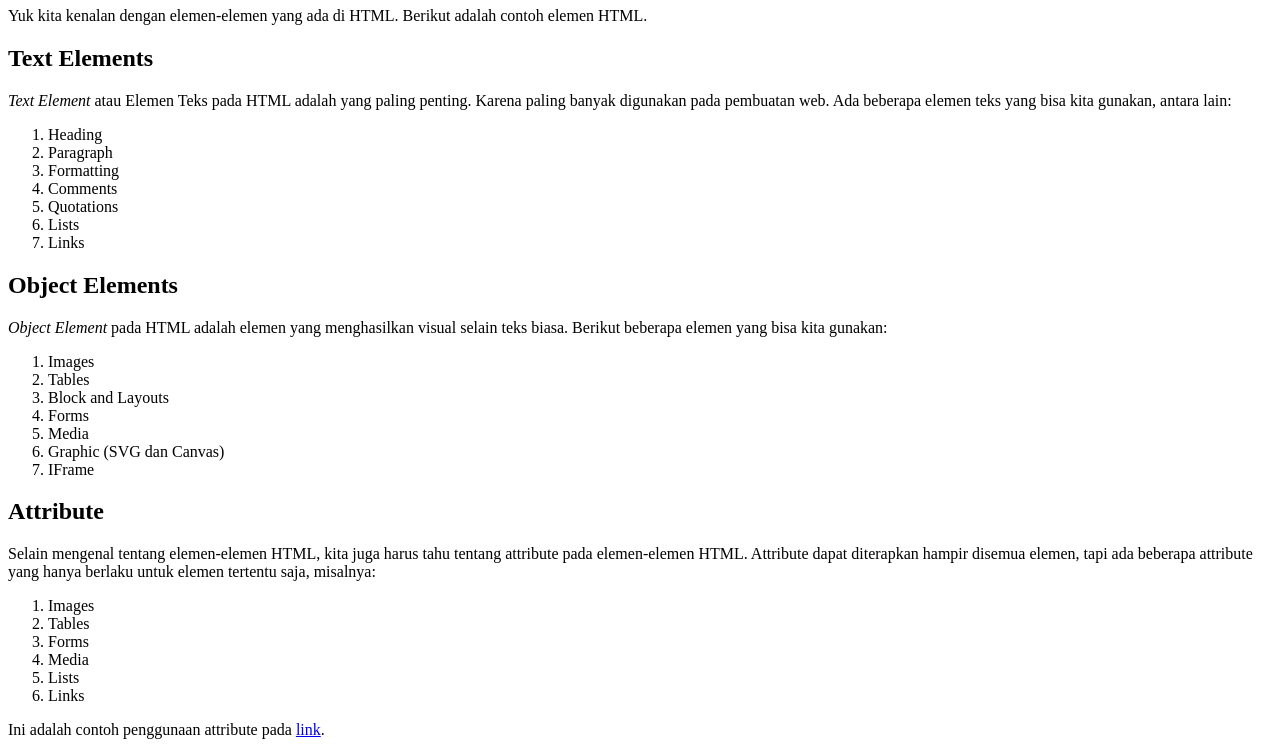
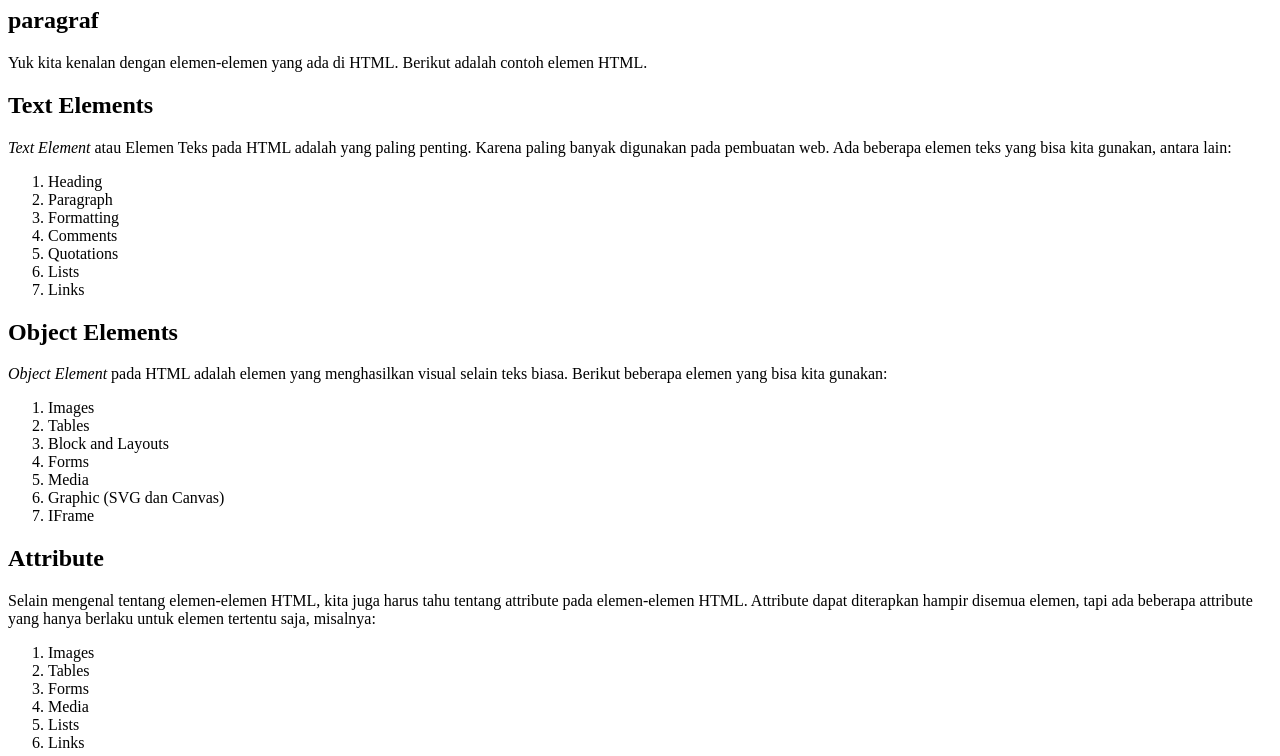
Before and after one commit to HyNusantara/html-fundamentals, a plain HTML site: page elemen.html in a window 1280 px wide. Shown: the part 73-829 px from the top of the page. Drawn offline with Linux system fonts and the light colour scheme.

Commit message:
menambah paragraf

```diff
--- a/elemen.html
+++ b/elemen.html
@@ -6,6 +6,7 @@
 </head>
 <body>
     <h1>Elemen HTML - HyNusantara Academy</h1>
+    <h2>paragraf</h2>
     <p>Yuk kita kenalan dengan elemen-elemen yang ada di HTML. Berikut adalah contoh elemen HTML.</p>
 
     <h2>Text Elements</h2>
@@ -19,6 +20,7 @@
             <li>Quotations</li>
             <li>Lists</li>
             <li>Links</li>
+
         </ol>
     </p>
 
```
